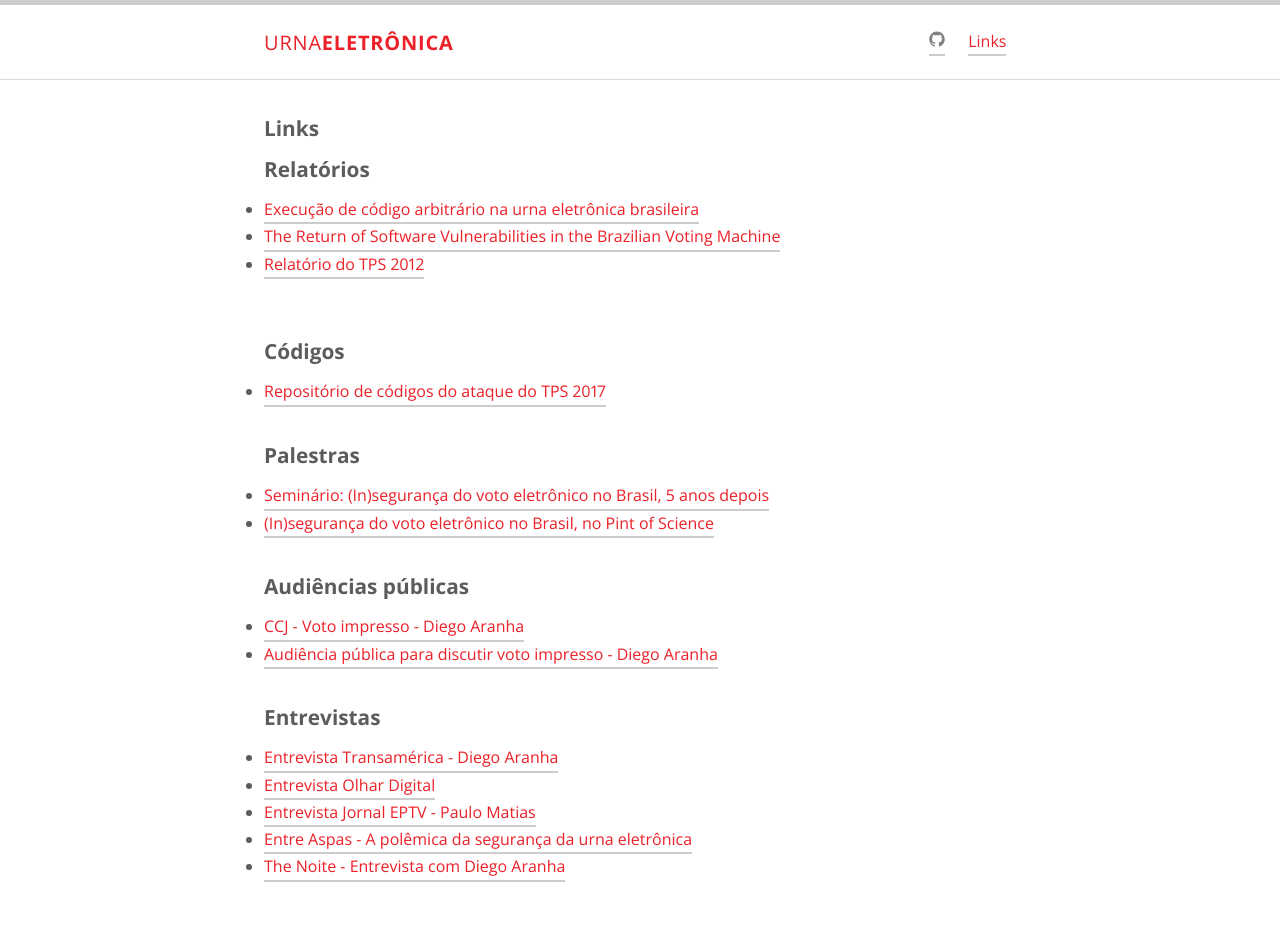
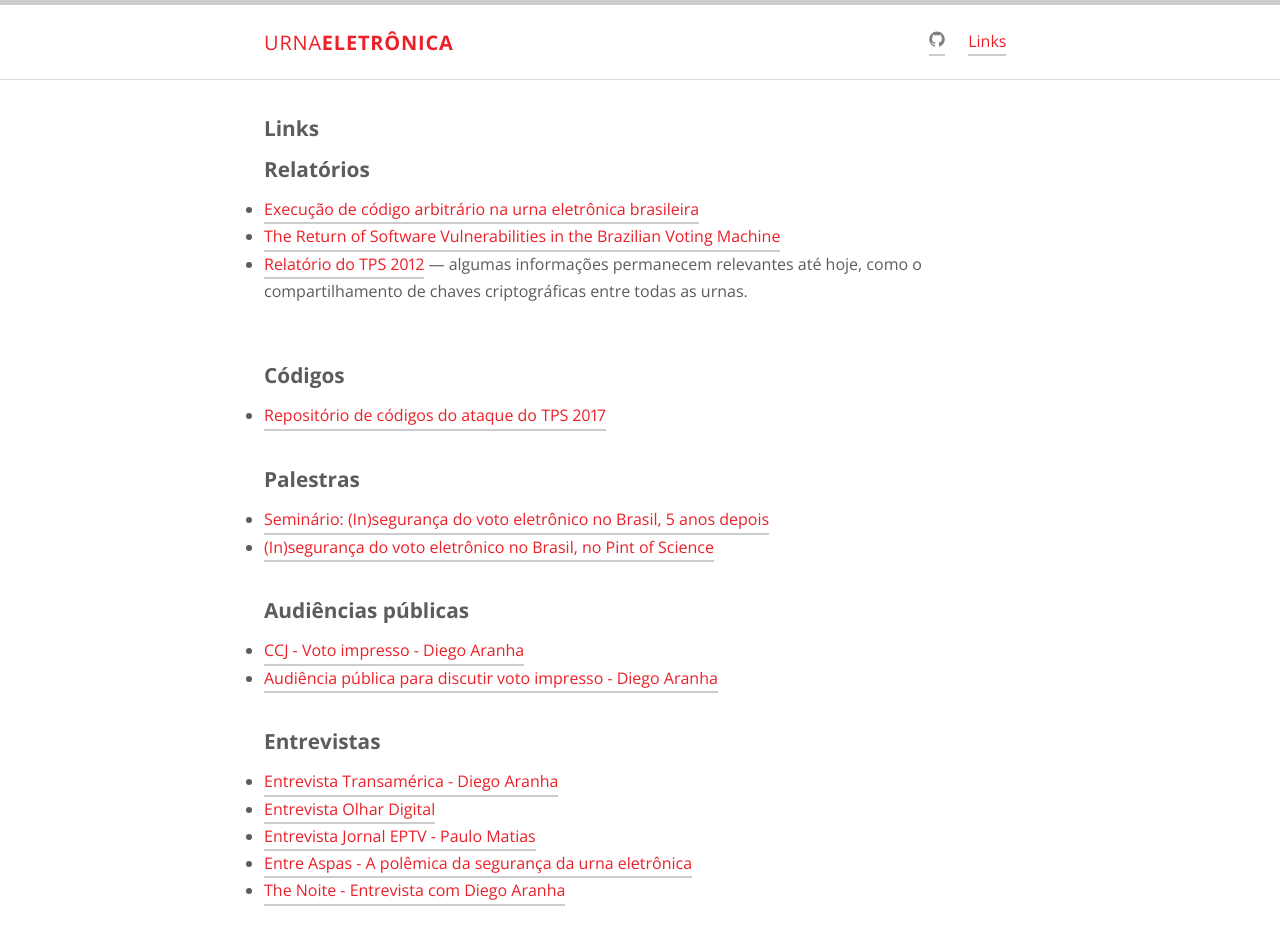
Before and after one commit to epicleet/urna-website, a Jekyll site: the page built from links.md, in a window 1280 px wide. Built offline with Jekyll 4.4.1, drawn with Linux system fonts in a browser that asks for light colours; before the commit the page ends 906 px from its top, so only the background shows below that.

Commit message:
Updated links.

```diff
--- a/links.md
+++ b/links.md
@@ -8,7 +8,7 @@ permalink: /links/
 
 * [Execução de código arbitrário na urna eletrônica brasileira](https://doi.org/10.13140/RG.2.2.28590.82246/1)
 * [The Return of Software Vulnerabilities in the Brazilian Voting Machine](https://doi.org/10.13140/RG.2.2.16240.97287)
-* [Relatório do TPS 2012](https://sites.google.com/site/dfaranha/projects/relatorio-urna.pdf)
+* [Relatório do TPS 2012](https://sites.google.com/site/dfaranha/projects/relatorio-urna.pdf) &mdash; algumas informações permanecem relevantes até hoje, como o compartilhamento de chaves criptográficas entre todas as urnas.
 <br/><br/>
 
 <br />
```
